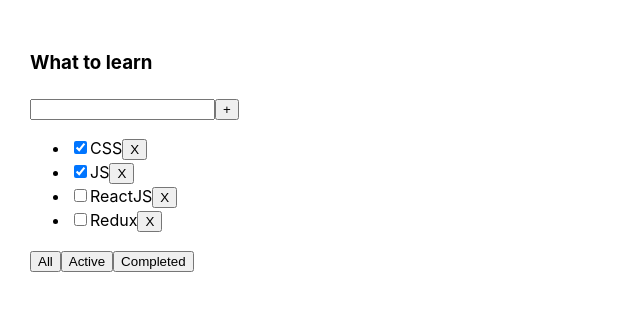
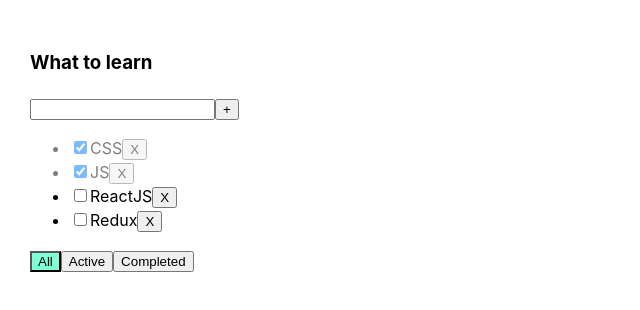
Before and after one commit to Evgg0r/todo-list, a React (Vite) app: page /main in a window 1280 px wide. Shown: the top 310 px of the page, without its empty margins (0-640 px from the left). Built offline with nearby package versions, Linux system fonts and the light colour scheme.

Commit message:
complete lesson 4

```diff
--- a/src/pages/MainPage/MainPage.module.css
+++ b/src/pages/MainPage/MainPage.module.css
@@ -11,3 +11,19 @@
 .main > div {
   margin-right: 50px;
 }
+
+.error {
+  border: red 1px solid;
+}
+
+.error-message {
+  color: red;
+}
+
+.active-filter {
+  background-color: aquamarine;
+}
+
+.is-done {
+  opacity: 0.5;
+}
--- a/src/pages/MainPage/MainPage.tsx
+++ b/src/pages/MainPage/MainPage.tsx
@@ -34,6 +34,15 @@
     setTasks(newTasks)
   }
 
+  function changeStatus(taskId: string, isDone: boolean) {
+    let task = tasks.find( t => t.id === taskId)
+    if (task) {
+      task.isDone = isDone
+    }
+    let copy = [...tasks]
+    setTasks(copy)
+  }
+
   function changeFilter(value: FilterValuesType) {
     setFilter(value);
   }
@@ -55,6 +64,8 @@
       removeTask={removeTask}
       changeFilter={changeFilter}
       addTask={addTask}
+      changeTaskStatus={changeStatus}
+      filter={filter}
       />
     </div>
   );
--- a/src/pages/MainPage/Todolist.tsx
+++ b/src/pages/MainPage/Todolist.tsx
@@ -1,5 +1,7 @@
 import {ChangeEvent, KeyboardEvent, useState } from "react";
 import { FilterValuesType } from "./MainPage";
+import s from "./MainPage.module.css";
+
 
 export type TaskType = {
   id: string;
@@ -13,43 +15,59 @@
   removeTask: (id: string) => void;
   changeFilter: (value: FilterValuesType) => void;
   addTask: (title: string) => void;
+  changeTaskStatus: (taskId: string, isDone: boolean) => void
+  filter: FilterValuesType
 };
 
 export function Todolist(props: PropsType) {
-  const [newTaskTitle, setNewTaskTitle] = useState("")
+  const [title, setTitle] = useState("")
+  const [error, setError] = useState<string | null>(null)
 
-  const onNewTitleChangeHandler = (e: ChangeEvent<HTMLInputElement>) => {setNewTaskTitle(e.currentTarget.value)}
+  const onNewTitleChangeHandler = (e: ChangeEvent<HTMLInputElement>) => {setTitle(e.currentTarget.value)}
 
   const onKeyPressHandler = (e: KeyboardEvent<HTMLInputElement>) => {
+    setError(null);
     if (e.charCode === 13) {
-      props.addTask(newTaskTitle);
-      setNewTaskTitle("")
+      addTask()
     }
   }
   const addTask = () => {
-    props.addTask(newTaskTitle);
-    setNewTaskTitle("")
+    if (title.trim() !== "") {
+      props.addTask(title.trim());
+      setTitle("")
+    } else {
+      setError("Title id required")
+    }
+
   }
   const onAllClickHandler = () => {props.changeFilter("all");}
   const onActiveClickHandler = () => {props.changeFilter("active");}
-  const onCompletedHandler = () => {props.changeFilter("completed");}
+  const onCompletedClickHandler = () => {props.changeFilter("completed");}
 
   return (
     <div>
       <h3>{props.title}</h3>
       <div>
-        <input value={newTaskTitle}
+        <input value={title}
         onChange={onNewTitleChangeHandler}
-          onKeyPress={onKeyPressHandler}
+        onKeyPress={onKeyPressHandler}
+        className={s.error ? "error": ""}
           />
         <button onClick={addTask}>+</button>
+        {error && <div className={s["error-message"]}>{error}</div>}
       </div>
       <ul>
         {
             props.tasks.map(t => {
               const onRemoveHandler = () => {props.removeTask(t.id)}
-              return <li key={t.id}>
-              <input type="checkbox" checked={t.isDone} />
+              const onChangeHandler = (e: ChangeEvent<HTMLInputElement>) => {
+                props.changeTaskStatus(t.id, e.currentTarget.checked)
+              }
+
+              return <li key={t.id} className={t.isDone ? s["is-done"]: ""}>
+              <input type="checkbox"
+              onChange={onChangeHandler}
+              checked={t.isDone} />
               <span>{t.title}</span>
               <button onClick={onRemoveHandler}>X</button>
             </li>
@@ -57,9 +75,12 @@
         }
       </ul>
       <div>
-        <button onClick={onAllClickHandler}>All</button>
-        <button onClick={onActiveClickHandler}>Active</button>
-        <button onClick={onCompletedHandler}>Completed</button>
+        <button className={props.filter === 'all' ? s["active-filter"]: ""}
+        onClick={onAllClickHandler}>All</button>
+        <button className={props.filter === 'active' ? s["active-filter"]: ""}
+        onClick={onActiveClickHandler}>Active</button>
+        <button className={props.filter === 'completed' ? s["active-filter"]: ""}
+        onClick={onCompletedClickHandler}>Completed</button>
 
       </div>
     </div>
```
Also changed, not shown: src/pages/LoginPage/LoginPage.module.css (line endings or trailing spaces).
